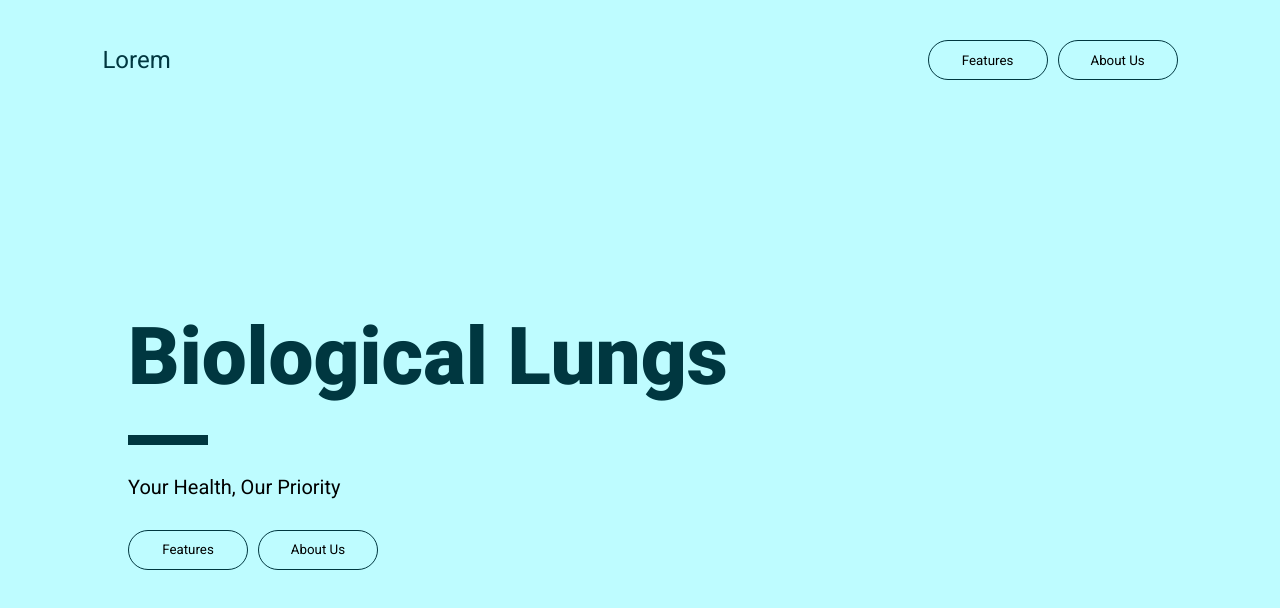
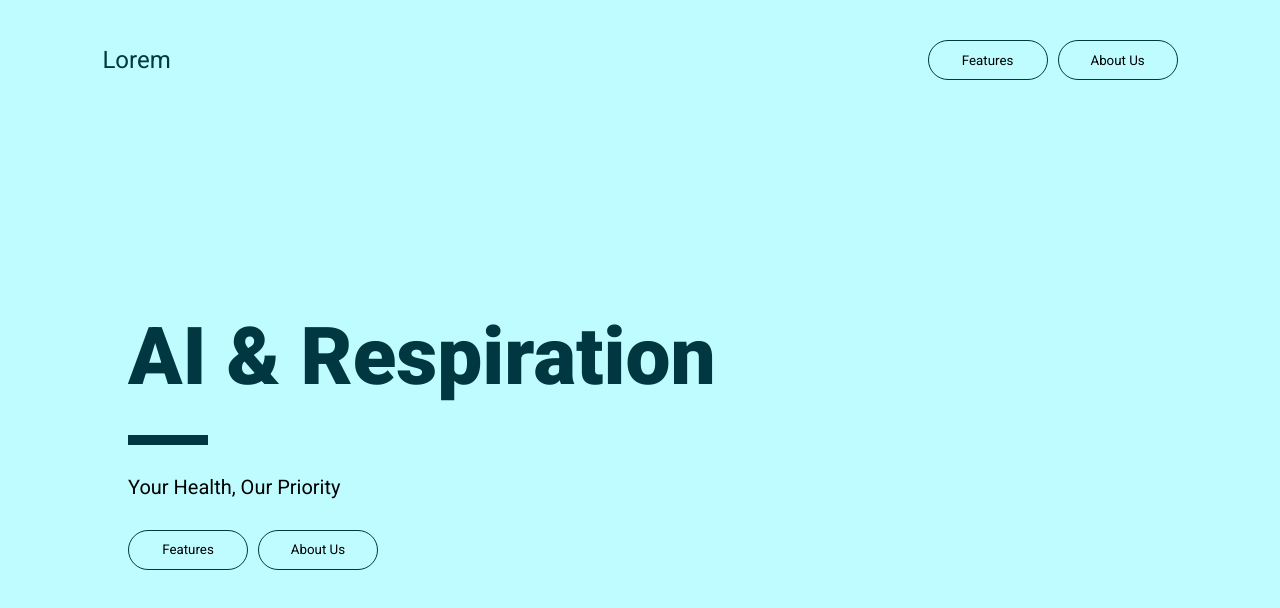
Before and after one commit to aaahanamehrotra/smart-healthcare, a Next.js app: page / in a window 1280 px wide. Shown: the top 608 px of the page. Built offline with nearby package versions, Linux system fonts and the light colour scheme.

Commit message:
Update index.js

```diff
--- a/src/pages/index.js
+++ b/src/pages/index.js
@@ -7,7 +7,7 @@ import Link from "next/link";
 export default function Home() {
   return (
     <div className={styles.main}>
-      <h1 className={styles.heading}>Biological Lungs</h1>
+      <h1 className={styles.heading}>AI & Respiration</h1>
       <hr />
       <h3 className={styles.tagline}>
         Your Health, Our Priority
```
